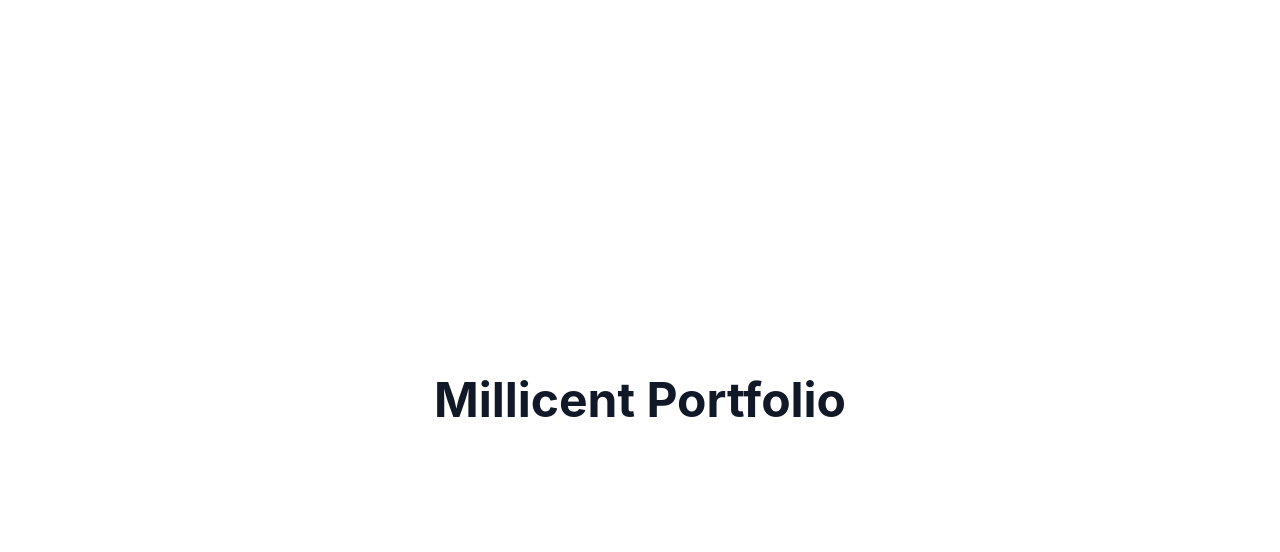
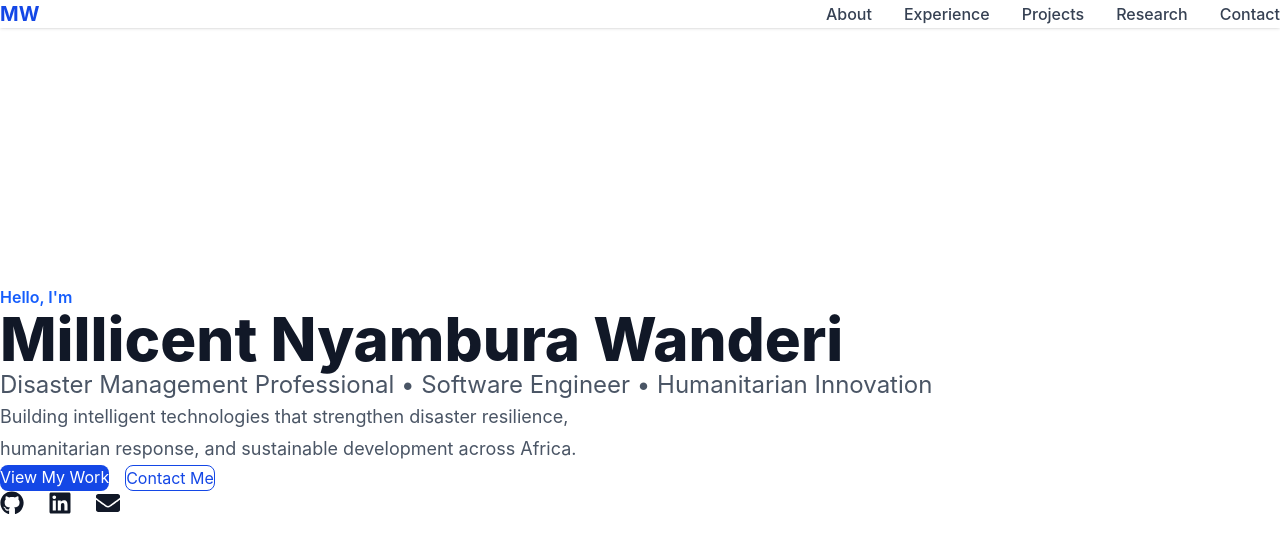
Before and after one commit to millywanderi/millicent-portfolio, a React (Vite) app: page / in a window 1280 px wide. Shown: the top 552 px of the page. Built offline with nearby package versions, Linux system fonts and the light colour scheme.

Commit message:
feat: initialize portfolio project with React and Tailwind CSS

```diff
--- a/src/App.tsx
+++ b/src/App.tsx
@@ -1,10 +1,12 @@
+import Navbar from "./components/layout/Navbar";
+import Hero from "./components/sections/Hero";
+
 function App() {
   return (
-    <div className="min-h-screen flex items-center justify-center">
-      <h1 className="text-5xl font-bold">
-        Millicent Portfolio
-      </h1>
-    </div>
+    <>
+      <Navbar />
+      <Hero />
+    </>
   );
 }
 
--- /dev/null
+++ b/src/components/layout/Navbar.tsx
@@ -0,0 +1,21 @@
+const Navbar = () => {
+  return (
+    <header className="fixed top-0 left-0 w-full bg-white shadow-sm z-50">
+      <nav className="max-w-7xl mx-auto flex items-center justify-between px-6 py-4">
+        <h1 className="text-xl font-bold text-blue-700">
+          MW
+        </h1>
+
+        <ul className="hidden md:flex gap-8 text-gray-700 font-medium">
+          <li><a href="#about" className="hover:text-blue-600">About</a></li>
+          <li><a href="#experience" className="hover:text-blue-600">Experience</a></li>
+          <li><a href="#projects" className="hover:text-blue-600">Projects</a></li>
+          <li><a href="#research" className="hover:text-blue-600">Research</a></li>
+          <li><a href="#contact" className="hover:text-blue-600">Contact</a></li>
+        </ul>
+      </nav>
+    </header>
+  );
+};
+
+export default Navbar;
--- /dev/null
+++ b/src/components/sections/Hero.tsx
@@ -0,0 +1,52 @@
+import { FaGithub, FaLinkedin, FaEnvelope } from "react-icons/fa";
+
+const Hero = () => {
+  return (
+    <section className="min-h-screen flex items-center">
+      <div className="max-w-7xl mx-auto px-6">
+
+        <p className="text-blue-600 font-semibold mb-4">
+          Hello, I'm
+        </p>
+
+        <h1 className="text-6xl font-extrabold mb-6">
+          Millicent Nyambura Wanderi
+        </h1>
+
+        <h2 className="text-2xl text-gray-600 mb-6">
+          Disaster Management Professional • Software Engineer • Humanitarian Innovation
+        </h2>
+
+        <p className="text-lg text-gray-600 max-w-2xl leading-8 mb-10">
+          Building intelligent technologies that strengthen disaster resilience,
+          humanitarian response, and sustainable development across Africa.
+        </p>
+
+        <div className="flex gap-4 mb-8">
+          <a
+            href="#projects"
+            className="bg-blue-700 text-white px-6 py-3 rounded-lg hover:bg-blue-800"
+          >
+            View My Work
+          </a>
+
+          <a
+            href="#contact"
+            className="border border-blue-700 text-blue-700 px-6 py-3 rounded-lg hover:bg-blue-700 hover:text-white"
+          >
+            Contact Me
+          </a>
+        </div>
+
+        <div className="flex gap-6 text-2xl">
+          <FaGithub />
+          <FaLinkedin />
+          <FaEnvelope />
+        </div>
+
+      </div>
+    </section>
+  );
+};
+
+export default Hero;
```
